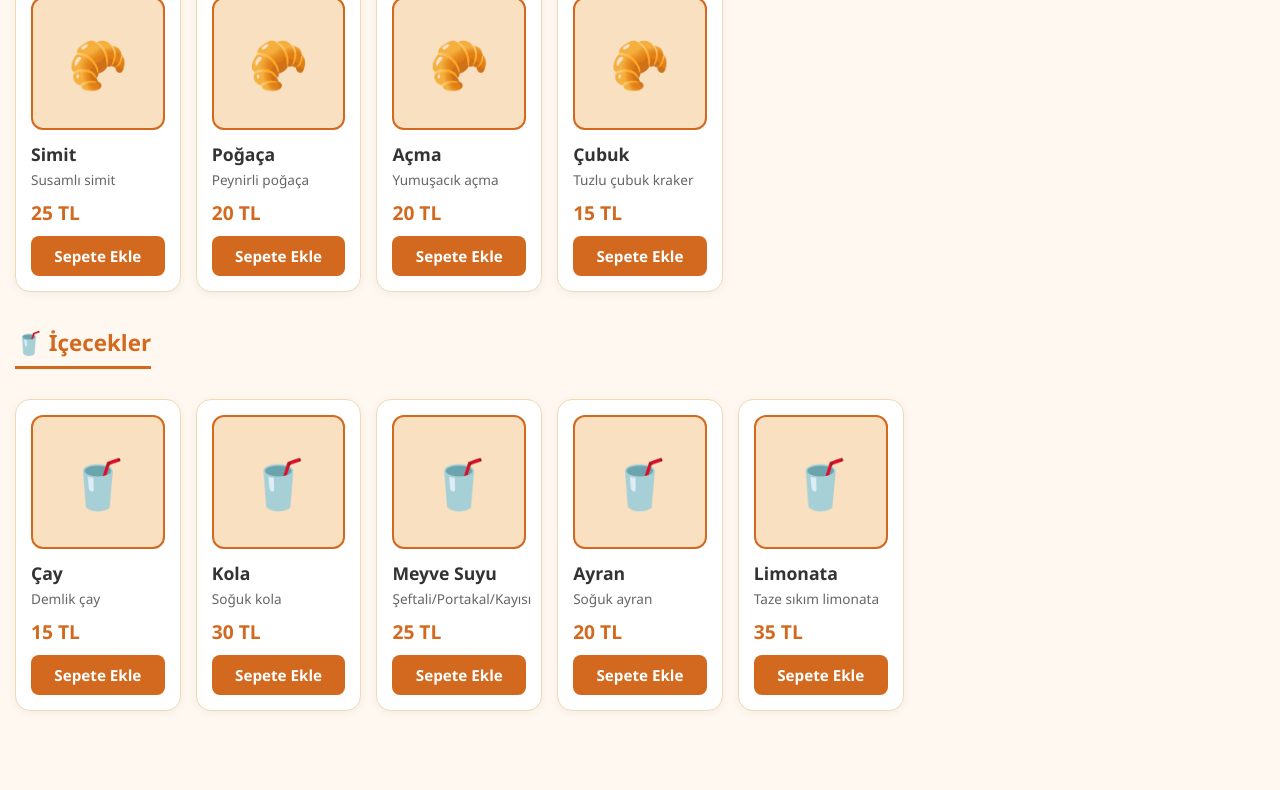
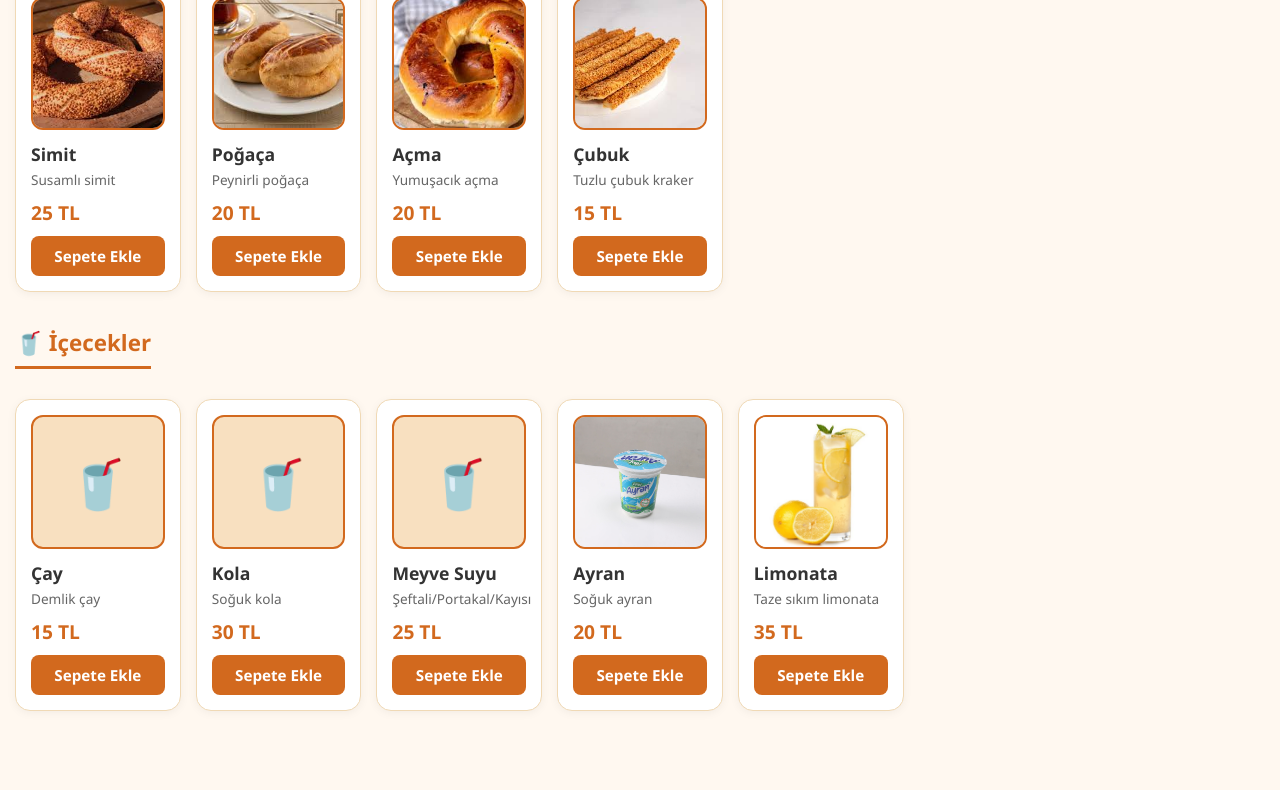
Before and after one commit to fatihsayan/tilla-qr-siparis, a website: page public/index.html in a window 1280 px wide. Shown: the part 1055-1845 px from the top of the page. Drawn offline with Linux system fonts and the light colour scheme.

Commit message:
resimli+emojili karma versiyon

```diff
--- a/public/index.html
+++ b/public/index.html
@@ -19,7 +19,6 @@
             padding-bottom: 80px;
         }
 
-        /* HEADER */
         header {
             text-align: center;
             margin-bottom: 25px;
@@ -54,7 +53,6 @@
             margin-left: 5px;
         }
 
-        /* KATEGORİ BAŞLIKLARI */
         .kategori-baslik {
             grid-column: 1/-1;
             margin: 20px 0 15px 0;
@@ -68,7 +66,6 @@
             display: inline-block;
         }
 
-        /* MENÜ GRID */
         .menu {
             display: grid;
             grid-template-columns: repeat(auto-fill, minmax(160px, 1fr));
@@ -76,7 +73,6 @@
             margin-bottom: 30px;
         }
 
-        /* MENÜ ÖĞESİ */
         .item {
             background: white;
             border-radius: 15px;
@@ -90,6 +86,16 @@
 
         .item:active {
             transform: scale(0.98);
+        }
+
+        .urun-resim {
+            width: 100%;
+            aspect-ratio: 1/1;
+            object-fit: cover;
+            border-radius: 12px;
+            margin-bottom: 12px;
+            background: #f8e0c0;
+            border: 2px solid #d2691e;
         }
 
         .emoji-kutu {
@@ -143,7 +149,6 @@
             background: #b85e1a;
         }
 
-        /* SEPET ALANI */
         .sepet-alani {
             background: white;
             border-radius: 20px 20px 0 0;
@@ -263,7 +268,6 @@
             cursor: not-allowed;
         }
 
-        /* RESPONSIVE */
         @media (max-width: 480px) {
             body {
                 padding: 10px;
@@ -302,7 +306,6 @@
             }
         }
 
-        /* TOAST BİLDİRİM */
         .toast {
             position: fixed;
             bottom: 100px;
@@ -344,7 +347,6 @@
         </section>
     </main>
 
-    <!-- SEPET ALANI -->
     <div class="sepet-alani" id="sepetAlan">
         <div class="sepet-header" onclick="sepetToggle()">
             <h2>🛒 Sepetim</h2>
@@ -362,48 +364,46 @@
         </button>
     </div>
 
-    <!-- BİLDİRİM -->
     <div class="toast" id="toast"></div>
 
     <script>
         // ========== MENÜ VERİSİ - KATEGORİLİ ==========
         const menu = [
             // 🍰 TATLILAR
-            { id: 1, isim: "Şekerpare", fiyat: 60, kategori: "tatli", aciklama: "Şerbetli tatlı" },
-            { id: 2, isim: "Gaziantep Baklavası", fiyat: 120, kategori: "tatli", aciklama: "Antep fıstıklı" },
-            { id: 3, isim: "Sarıyer Böreği", fiyat: 70, kategori: "tatli", aciklama: "Tahinli" },
-            { id: 4, isim: "Tulumba", fiyat: 50, kategori: "tatli", aciklama: "Kızartma tatlı" },
-            { id: 5, isim: "Ekler", fiyat: 80, kategori: "tatli", aciklama: "Kremalı" },
-            { id: 6, isim: "Baton", fiyat: 90, kategori: "tatli", aciklama: "Çikolata kaplı" },
-            { id: 7, isim: "Kırpidöşi", fiyat: 75, kategori: "tatli", aciklama: "Hindistan cevizli" },
-            { id: 8, isim: "Dubai Çikolatası", fiyat: 150, kategori: "tatli", aciklama: "Özel Dubai çikolatası" },
-            { id: 9, isim: "Kurabiye", fiyat: 30, kategori: "tatli", aciklama: "Tereyağlı kurabiye" },
-            { id: 10, isim: "Kek", fiyat: 40, kategori: "tatli", aciklama: "Ev yapımı kek" },
+            { id: 1, isim: "Şekerpare", fiyat: 60, kategori: "tatli", aciklama: "Şerbetli tatlı", resim: "images/sekerpare.jpg", emoji: "🍰" },
+            { id: 2, isim: "Gaziantep Baklavası", fiyat: 120, kategori: "tatli", aciklama: "Antep fıstıklı", resim: "images/baklava.jpg", emoji: "🍰" },
+            { id: 3, isim: "Sarıyer Böreği", fiyat: 70, kategori: "tatli", aciklama: "Tahinli", resim: "images/sariyer.jpg", emoji: "🍰" },
+            { id: 4, isim: "Tulumba", fiyat: 50, kategori: "tatli", aciklama: "Kızartma tatlı", resim: "images/tulumba.jpg", emoji: "🍰" },
+            { id: 5, isim: "Ekler", fiyat: 80, kategori: "tatli", aciklama: "Kremalı", resim: "images/ekler.jpg", emoji: "🍰" },
+            { id: 6, isim: "Baton", fiyat: 90, kategori: "tatli", aciklama: "Çikolata kaplı", resim: "images/baton.jpg", emoji: "🍰" },
+            { id: 7, isim: "Kırpidöşi", fiyat: 75, kategori: "tatli", aciklama: "Hindistan cevizli", resim: "images/kirpidesi.jpg", emoji: "🍰" },
+            { id: 8, isim: "Dubai Çikolatası", fiyat: 150, kategori: "tatli", aciklama: "Özel Dubai çikolatası", resim: "images/dubai.jpg", emoji: "🍰" },
+            { id: 9, isim: "Kurabiye", fiyat: 30, kategori: "tatli", aciklama: "Tereyağlı kurabiye", resim: "images/kurabiye.jpg", emoji: "🍰" },
+            { id: 10, isim: "Kek", fiyat: 40, kategori: "tatli", aciklama: "Ev yapımı kek", resim: "images/kek.jpg", emoji: "🍰" },
 
             // 🥐 YİYECEKLER
-            { id: 11, isim: "Simit", fiyat: 25, kategori: "yiyecek", aciklama: "Susamlı simit" },
-            { id: 12, isim: "Poğaça", fiyat: 20, kategori: "yiyecek", aciklama: "Peynirli poğaça" },
-            { id: 13, isim: "Açma", fiyat: 20, kategori: "yiyecek", aciklama: "Yumuşacık açma" },
-            { id: 14, isim: "Çubuk", fiyat: 15, kategori: "yiyecek", aciklama: "Tuzlu çubuk kraker" },
+            { id: 11, isim: "Simit", fiyat: 25, kategori: "yiyecek", aciklama: "Susamlı simit", resim: "images/simit.jpg", emoji: "🥐" },
+            { id: 12, isim: "Poğaça", fiyat: 20, kategori: "yiyecek", aciklama: "Peynirli poğaça", resim: "images/pogaca.jpg", emoji: "🥐" },
+            { id: 13, isim: "Açma", fiyat: 20, kategori: "yiyecek", aciklama: "Yumuşacık açma", resim: "images/acma.jpg", emoji: "🥐" },
+            { id: 14, isim: "Çubuk", fiyat: 15, kategori: "yiyecek", aciklama: "Tuzlu çubuk kraker", resim: "images/cubuk.jpg", emoji: "🥐" },
 
             // 🥤 İÇECEKLER
-            { id: 21, isim: "Çay", fiyat: 15, kategori: "icecek", aciklama: "Demlik çay" },
-            { id: 22, isim: "Kola", fiyat: 30, kategori: "icecek", aciklama: "Soğuk kola" },
-            { id: 23, isim: "Meyve Suyu", fiyat: 25, kategori: "icecek", aciklama: "Şeftali/Portakal/Kayısı" },
-            { id: 24, isim: "Ayran", fiyat: 20, kategori: "icecek", aciklama: "Soğuk ayran" },
-            { id: 25, isim: "Limonata", fiyat: 35, kategori: "icecek", aciklama: "Taze sıkım limonata" }
+            { id: 21, isim: "Çay", fiyat: 15, kategori: "icecek", aciklama: "Demlik çay", resim: "images/cay.jpg", emoji: "🥤" },
+            { id: 22, isim: "Kola", fiyat: 30, kategori: "icecek", aciklama: "Soğuk kola", resim: "images/kola.jpg", emoji: "🥤" },
+            { id: 23, isim: "Meyve Suyu", fiyat: 25, kategori: "icecek", aciklama: "Şeftali/Portakal/Kayısı", resim: "images/meyvesuyu.jpg", emoji: "🥤" },
+            { id: 24, isim: "Ayran", fiyat: 20, kategori: "icecek", aciklama: "Soğuk ayran", resim: "images/ayran.jpg", emoji: "🥤" },
+            { id: 25, isim: "Limonata", fiyat: 35, kategori: "icecek", aciklama: "Taze sıkım limonata", resim: "images/limonata.jpg", emoji: "🥤" }
         ];
 
         // ========== DEĞİŞKENLER ==========
         let sepet = [];
         let sepetAcik = false;
 
-        // URL'den masa numarasını al
         const urlParams = new URLSearchParams(window.location.search);
         const masaNo = urlParams.get('masa') || '1';
         document.getElementById('masaNo').textContent = masaNo;
 
-        // ========== MENÜYÜ GÖSTER (KATEGORİLİ) ==========
+        // ========== MENÜYÜ GÖSTER ==========
         function menuyuGoster() {
             const menuDiv = document.getElementById('menu');
 
@@ -412,46 +412,45 @@
                 return;
             }
 
-            // Kategorilere ayır
             const tatlılar = menu.filter(u => u.kategori === 'tatli');
             const yiyecekler = menu.filter(u => u.kategori === 'yiyecek');
             const icecekler = menu.filter(u => u.kategori === 'icecek');
 
             let html = '';
 
-            // 🍰 TATLILAR
             if (tatlılar.length > 0) {
                 html += '<div class="kategori-baslik"><h3>🍰 Tatlılar</h3></div>';
                 tatlılar.forEach(urun => {
-                    html += urunKarti(urun, '🍰');
+                    html += urunKarti(urun);
                 });
             }
 
-            // 🥐 YİYECEKLER
             if (yiyecekler.length > 0) {
                 html += '<div class="kategori-baslik"><h3>🥐 Yiyecekler</h3></div>';
                 yiyecekler.forEach(urun => {
-                    html += urunKarti(urun, '🥐');
+                    html += urunKarti(urun);
                 });
             }
 
-            // 🥤 İÇECEKLER
             if (icecekler.length > 0) {
                 html += '<div class="kategori-baslik"><h3>🥤 İçecekler</h3></div>';
                 icecekler.forEach(urun => {
-                    html += urunKarti(urun, '🥤');
+                    html += urunKarti(urun);
                 });
             }
 
             menuDiv.innerHTML = html;
         }
 
-        // Ürün kartı oluştur - RESİMSİZ EMOJİLİ VERSİYON
-        function urunKarti(urun, emoji) {
+        // Ürün kartı oluştur - RESİM VARSA GÖSTER, YOKSA EMOJİ
+        function urunKarti(urun) {
             return `
                 <div class="item">
-                    <div class="emoji-kutu">
-                        ${emoji}
+                    <img src="${urun.resim}" alt="${urun.isim}" class="urun-resim"
+                         onerror="this.style.display='none'; this.nextElementSibling.style.display='flex';"
+                         style="display: block;">
+                    <div class="emoji-kutu" style="display: none;">
+                        ${urun.emoji}
                     </div>
                     <h3>${urun.isim}</h3>
                     <p>${urun.aciklama || ''}</p>
@@ -536,7 +535,6 @@
             document.getElementById('siparisBtn').disabled = false;
         }
 
-        // ========== SİPARİŞ GÖNDER ==========
         window.siparisGonder = function() {
             if (sepet.length === 0) {
                 toastGoster('Sepetiniz boş!');
@@ -578,7 +576,6 @@
             });
         };
 
-        // ========== SEPET AÇ/KAPA ==========
         window.sepetToggle = function() {
             const sepetAlan = document.getElementById('sepetAlan');
             const sepetToggleBtn = document.getElementById('sepetToggle');
@@ -594,7 +591,6 @@
             }
         };
 
-        // ========== TOAST BİLDİRİM ==========
         function toastGoster(mesaj) {
             const toast = document.getElementById('toast');
             toast.textContent = mesaj;
@@ -605,7 +601,6 @@
             }, 2000);
         }
 
-        // ========== BAŞLAT ==========
         menuyuGoster();
     </script>
 
```
